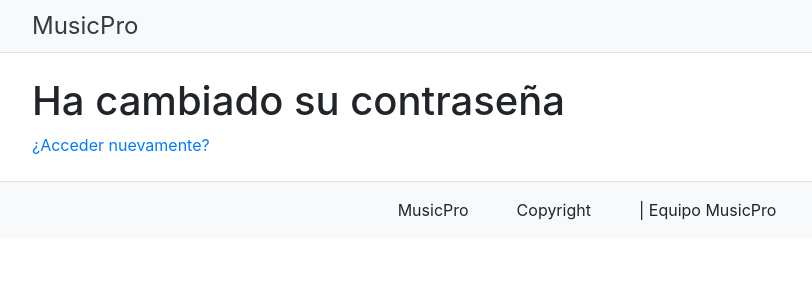
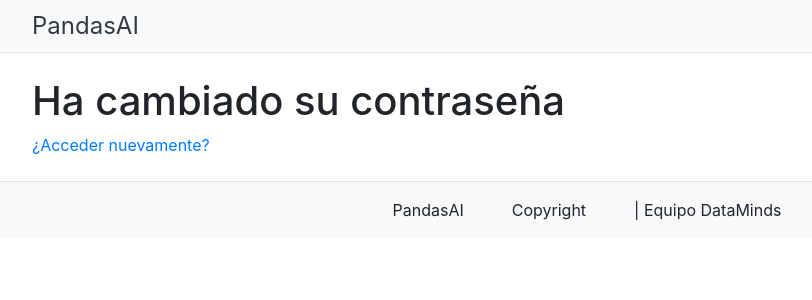
Before and after one commit to Kaaydenn/PandasAI2, a Django app: template ECOMMERCE/templates/registration/password_reset_complete.html in a window 1280 px wide. Shown: the top 300 px of the page, without its empty margins (53-865 px from the left). Run offline with Django 3.2, Linux system fonts and the light colour scheme; the template is opened without the code that fills it, so the values that code supplies are empty; some libraries are stand-ins or nearby versions.

Commit message:
Layout Changes

```diff
--- a/ECOMMERCE/templates/registration/layout.html
+++ b/ECOMMERCE/templates/registration/layout.html
@@ -4,7 +4,7 @@
 <html lang="es">
 
 <head>
-    <title>MusicPro</title>
+    <title>PandasAI</title>
     <!-- Required meta tags -->
     <meta charset="utf-8">
     <meta name="viewport" content="width=device-width, initial-scale=1, shrink-to-fit=no">
@@ -22,7 +22,7 @@
     <header class="d-flex py-2 bg-light border-bottom">
         <div class="container">
             <a class="m-0 p-0 text-dark" href="/" style="font-size: 1.5em; text-decoration: none;">
-                MusicPro
+                PandasAI
             </a>
             <!-- <div class="ml-auto d-flex">
 
@@ -57,9 +57,9 @@
 
     <footer class="bg-light p-3 border-top">
         <div class="d-flex container justify-content-center">
-            <p class="p-0 m-0">MusicPro</p>
+            <p class="p-0 m-0">PandasAI</p>
             <p class="p-0 m-0 mx-5">Copyright</p>
-            <p class="p-0 m-0"> | Equipo MusicPro</p>
+            <p class="p-0 m-0"> | Equipo DataMinds</p>
         </div>
     </footer>
 
```
Also changed, not shown: sitio/templates/sitio/layout.html (+0 -10 lines).
